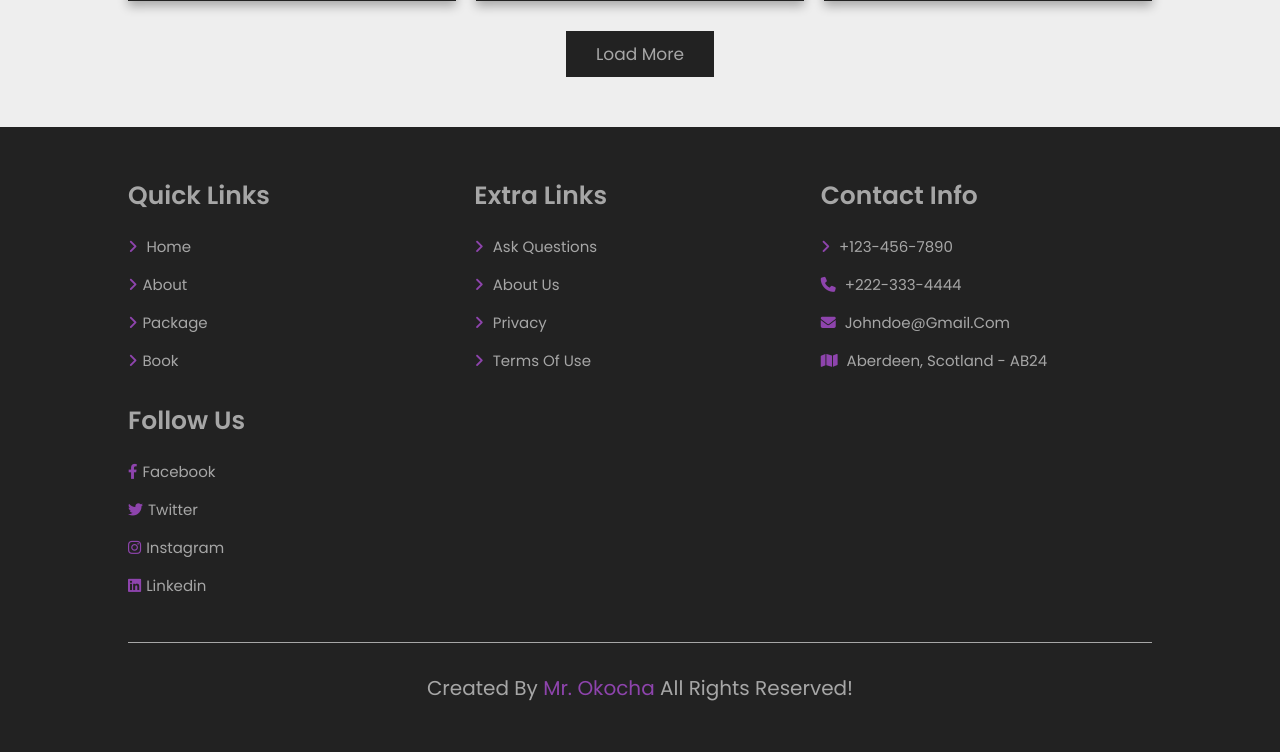
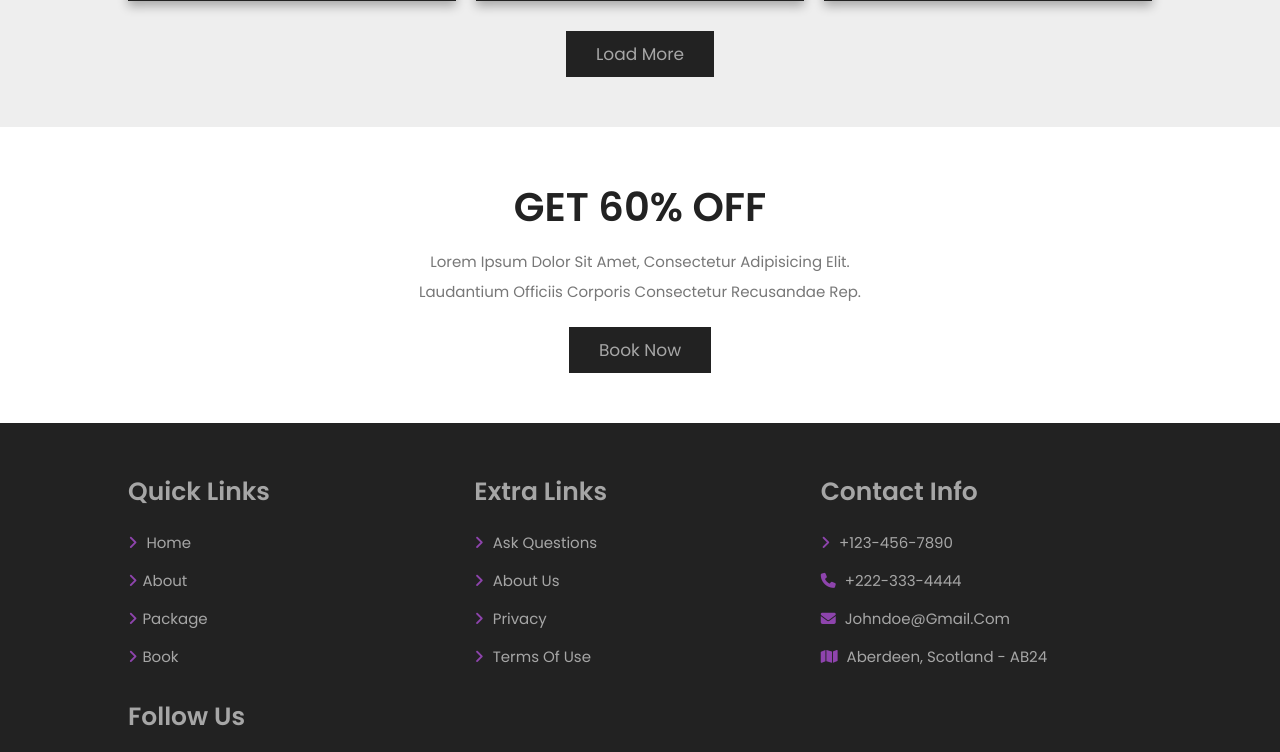
Before and after one commit to Mrcream007/Port1, a PHP site: page /home.php in a window 1280 px wide. Shown: the part 2251-3003 px from the top of the page. Run offline with PHP 8.4, Linux system fonts and the light colour scheme.

Commit message:
home offer/ text

```diff
--- a/css/style.css
+++ b/css/style.css
@@ -250,6 +250,11 @@ section{
     background: var(--light-bg);
 }
 
+.home-packages .heading-title h1{
+    text-align: center;
+    font-size: 3rem;
+}
+
 .home-packages .box-container{
     display: grid;
     grid-template-columns: repeat(auto-fit, minmax(3rem, 1fr));
@@ -295,6 +300,30 @@ section{
     text-align: center;
     margin-top: 2rem;
 }
+
+.home-offer{
+    text-align: center;
+}
+
+.home-offer .content{
+    max-width: 50rem;
+    margin: 0 auto;
+}
+
+.home-offer .content h3{
+    font-size: 4rem;
+    text-transform: uppercase;
+    color: var(--black);
+}
+
+.home-offer .content p{
+    font-size: 1.5rem;
+    color: var(--light-black);
+    line-height: 2;
+    padding: 1rem 0;
+}
+
+
 
 
 
--- a/home.php
+++ b/home.php
@@ -197,6 +197,20 @@
     <!-- home package section ends -->
 
 
+
+    <!-- home offer starts -->
+
+    <section class="home-offer">
+        <div class="content">
+            <h3>Get 60% off</h3>
+            <p>Lorem ipsum dolor sit amet, consectetur adipisicing elit. Laudantium officiis corporis consectetur recusandae rep.</p>
+            <a href="book.php" class="btn">book now</a>
+        </div>
+    </section>
+
+    <!-- home offer ends -->
+
+
     <!-- footer start -->
 
     <section class="footer">
```
